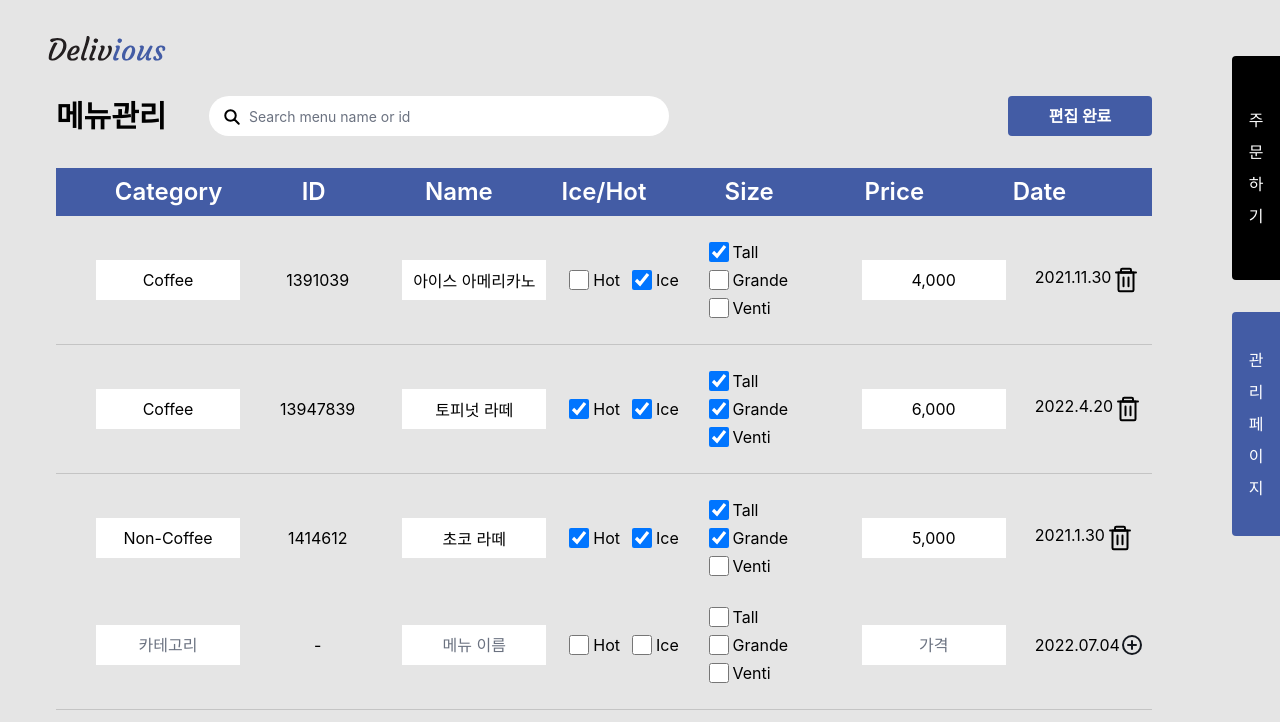
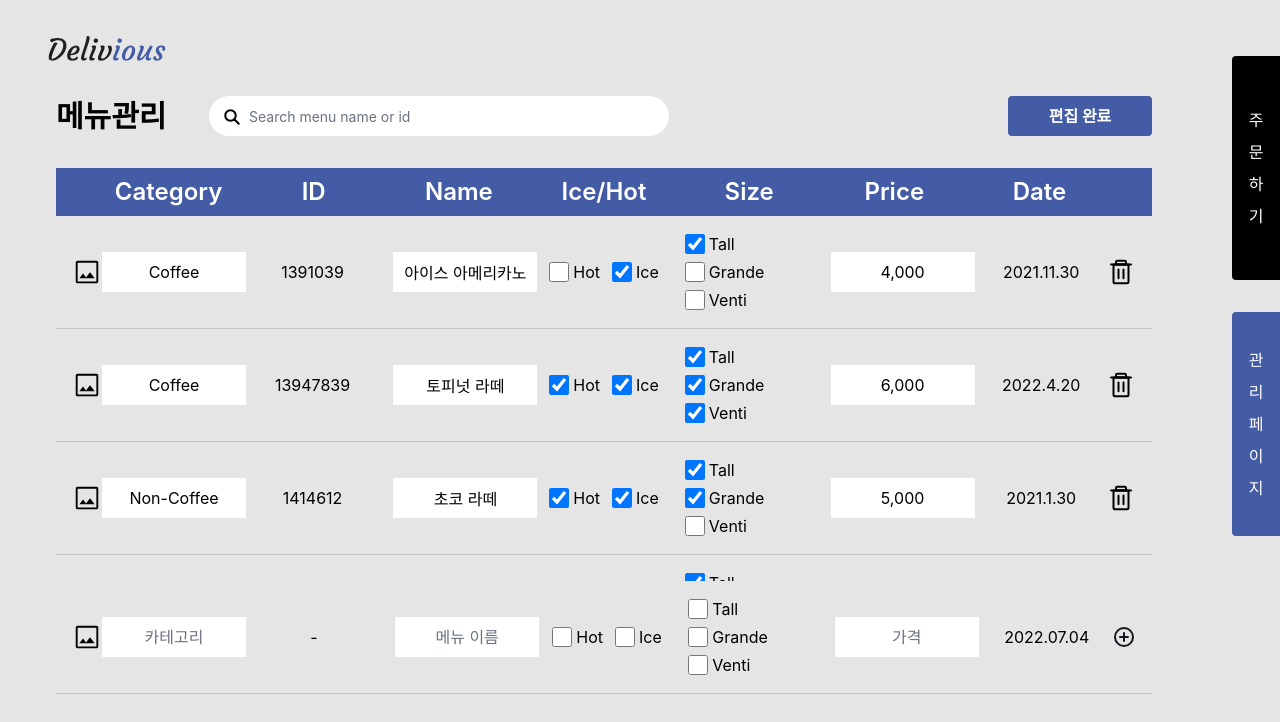
Before and after one commit to do-gather/delivious, a React (Create React App) app in the folder frontend/: page /admin/menu/edit in a window 1280 px wide. Shown: the top 722 px of the page. Built offline with nearby package versions, Linux system fonts and the light colour scheme; sample sign-in values are in the browser's storage.

Commit message:
feat: add image upload button and function in admin menu item page

```diff
--- a/frontend/src/components/AdminMenuItem.tsx
+++ b/frontend/src/components/AdminMenuItem.tsx
@@ -1,5 +1,5 @@
 /* eslint-disable react/require-default-props */
-import React from 'react';
+import React, { useState } from 'react';
 import CheckBox from './CheckBox';
 import InputBox from './InputBox';
 import AddCircle from '../images/AddCircle';
@@ -7,6 +7,8 @@ import TrashCan from '../images/TrashCan';
 import getYmd10 from '../utils/utils';
 import { dts } from '../utils/types';
 import Save from '../images/Save';
+import ImageUpload from '../images/ImageUpload';
+import ImageUploadModal from './ImageUploadModal';
 
 /**
  * 어드민 메뉴 목록의 각 아이템
@@ -29,6 +31,7 @@ export default function AdminMenuItem({
     size: '',
     price: '',
     date: '',
+    image: '',
   },
   type = 'display',
 }: Props) {
@@ -42,13 +45,23 @@ export default function AdminMenuItem({
   //     price: '',
   //     date: '',
   // }))
+  const [modal, setModal] = useState(false);
+  const [menuImage, setMenuImage] = useState(props.image);
 
   const handleChecked = (options: string, label: string) => {
     return options.includes(label);
   };
 
+  const changeMenuImage = (image: File, url: string) => {
+    setMenuImage(url);
+  };
+
   return type !== 'display' ? (
-    <div className="grid grid-cols-7 gap-4 py-6 whitespace-nowrap text-center items-center text-base pl-10">
+    <div className="flex p-4 text-center items-center">
+      <button type="button" onClick={() => setModal(true)}>
+        <ImageUpload />
+      </button>
+      <div className="w-full grid grid-cols-7 gap-4 whitespace-nowrap text-center items-center text-base">
         <InputBox placeholder="카테고리" text={props.category} />
         {type === 'new' ? <div>-</div> : <div>{props.id}</div>}
         <InputBox placeholder="메뉴 이름" text={props.name} />
@@ -62,17 +75,19 @@ export default function AdminMenuItem({
           <CheckBox label="Venti" checked={handleChecked(props.size, 'Venti')} />
         </div>
         <InputBox placeholder="가격" text={props.price} />
-      <div className="flex justify-between px-5">
         {type === 'new' ? <div>{currentDate}</div> : <div>{props.date}</div>}
+      </div>
       <div className="cursor-pointer">
         {type === 'edit' && <TrashCan />}
         {type === 'new' && <AddCircle />}
         {type === 'edited' && <Save />}
       </div>
-      </div>
+      {modal && (
+        <ImageUploadModal onClose={() => setModal(false)} submitFunction={changeMenuImage} imageURL={menuImage} />
+      )}
     </div>
   ) : (
-    <div className="grid grid-cols-7 gap-4 py-6 whitespace-nowrap text-center items-center text-base px-10">
+    <div className="grid grid-cols-7 gap-4 py-4 whitespace-nowrap text-center items-center text-base px-10">
       <div>{props.category}</div>
       <div>{props.id}</div>
       <div>{props.name}</div>
```
Lines whose indentation alone changed are shown as unchanged.
